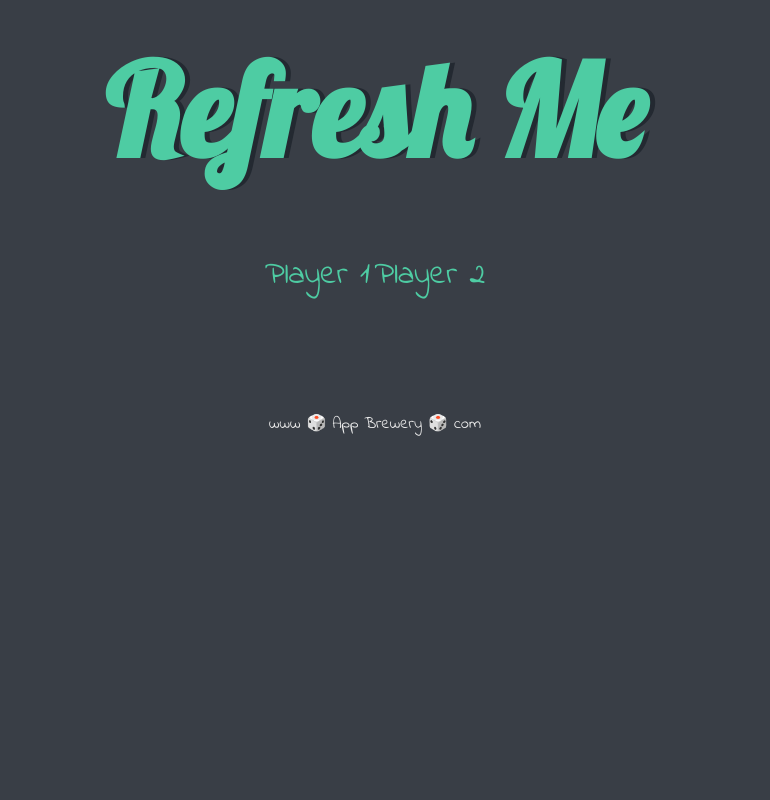
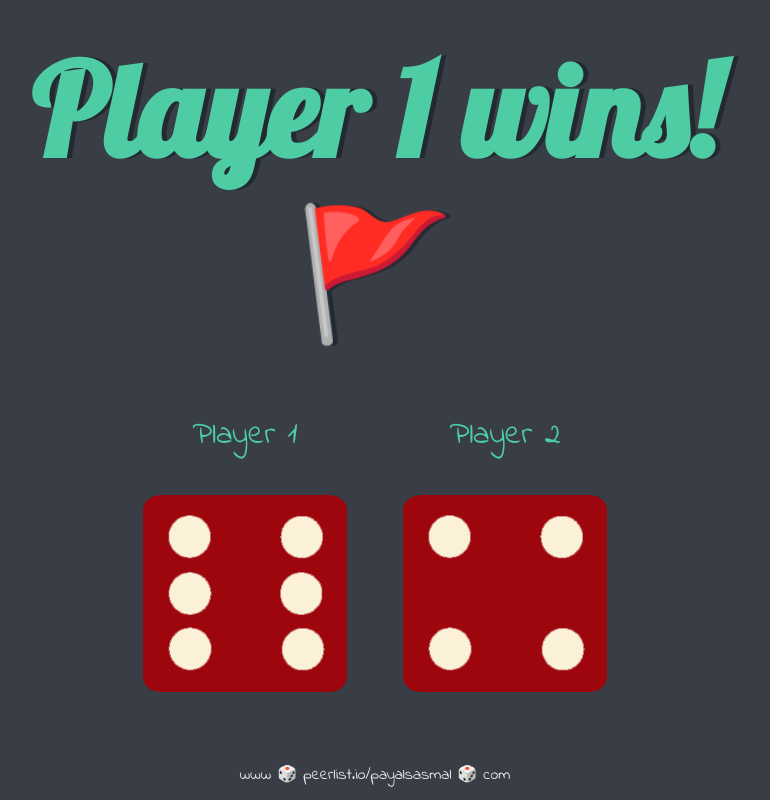
Before and after one commit to PayalSasmal10/webdevelopment, a plain HTML site: page diceeGame/dicee.html in a window 1280 px wide. Shown: the whole page, without its empty margins (265-1035 px from the left). Drawn offline with Linux system fonts and the light colour scheme.

Commit message:
dicee game completed

```diff
--- a/diceeGame/dicee.html
+++ b/diceeGame/dicee.html
@@ -14,20 +14,20 @@
 
       <div class="dice">
         <p>Player 1</p>
-        <img class="img1" src="">
+        <img class="img1" src="images/dice6.png">
       </div>
 
       <div class="dice">
         <p>Player 2</p>
-        <img class="img2" src="">
+        <img class="img2" src="images/dice6.png">
       </div>
 
     </div>
 
-
+    <script src="index.js"></script>
   </body>
 
   <footer>
-    www 🎲 App Brewery 🎲 com
+    www 🎲 peerlist.io/payalsasmal 🎲 com
   </footer>
 </html>
--- /dev/null
+++ b/diceeGame/index.js
@@ -0,0 +1,37 @@
+// image 1
+var randomNumber1 = Math.floor((Math.random() * 6) + 1); //1-6
+
+var randomDiceImage = "dice" + randomNumber1 + ".png"; //dice1-dice6
+
+var randomImageSource = "images/" + randomDiceImage
+
+var  image1 = document.querySelectorAll("img")[0];
+
+image1.setAttribute("src", randomImageSource);
+
+
+// image 2
+
+var randomNumber2 = Math.floor((Math.random() * 6) + 1);
+
+var randomDiceImage2 = "dice" + randomNumber2 + ".png";
+
+var randomImageSource2 = "images/" + randomDiceImage2;
+
+var image2 = document.querySelectorAll("img")[1];
+
+image2.setAttribute("src", randomImageSource2);
+
+
+// If player 1 wins
+
+if (randomNumber1 > randomNumber2){
+    document.querySelector("h1").innerHTML = "Player 1 wins! 🚩";
+}
+else if( randomNumber2 > randomNumber1){
+    document.querySelector("h1").innerHTML = "Player 2 Wins! 🚩";
+}
+
+else{
+    document.querySelector("h1").innerHTML = "Draw!";
+}
```
